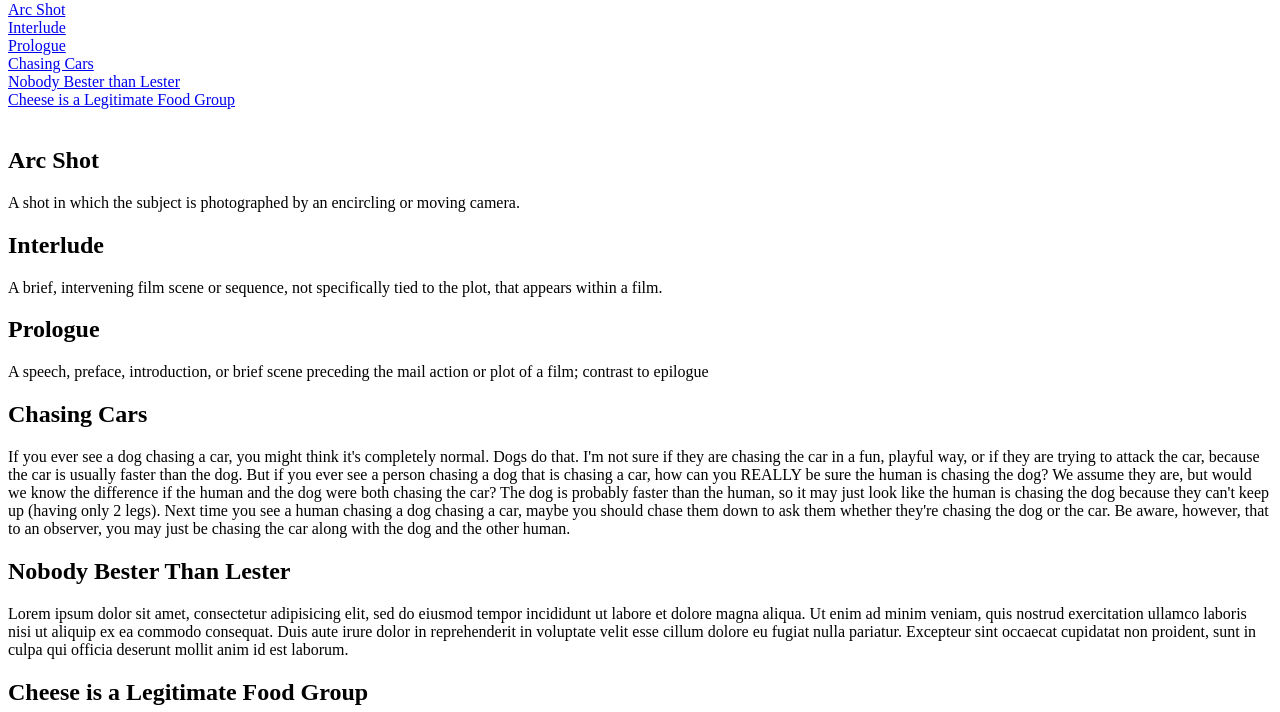
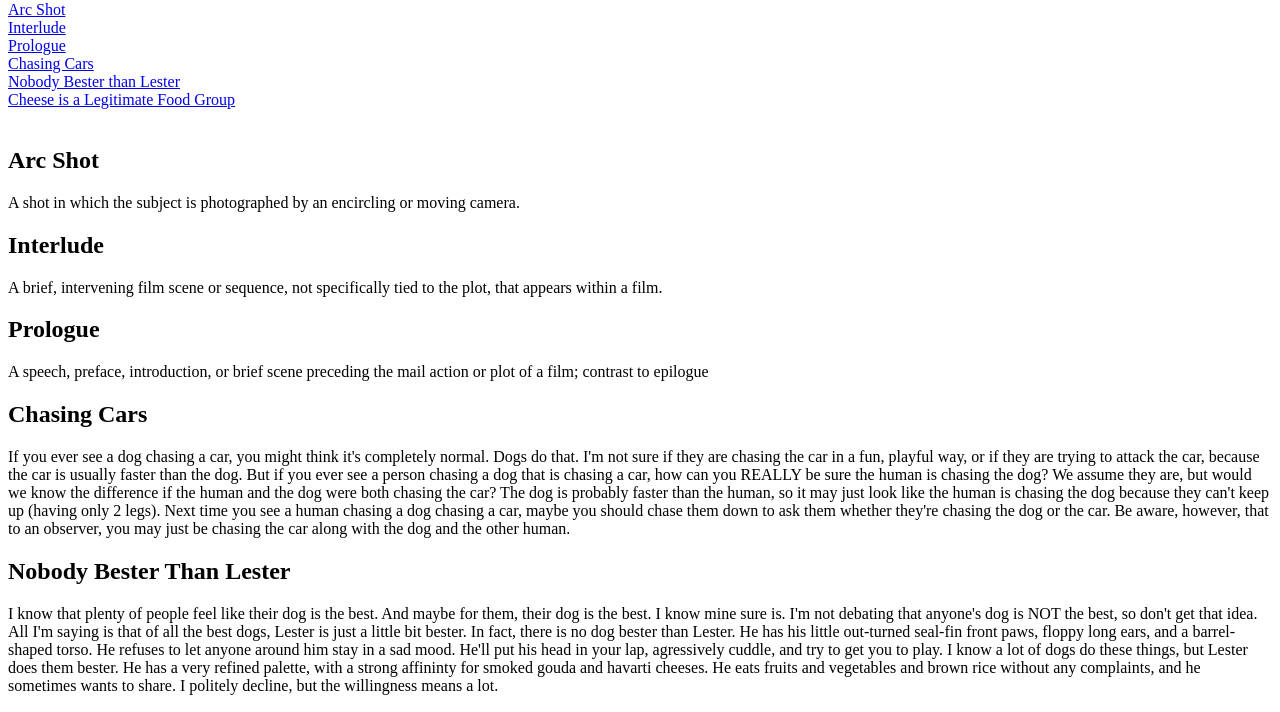
Before and after one commit to Dkeown/Jump-Links, a plain HTML site: page index.html in a window 1280 px wide. Shown: the part 79-791 px from the top of the page. Drawn offline with Linux system fonts and the light colour scheme.

Commit message:
edited for lester

```diff
--- a/index.html
+++ b/index.html
@@ -28,7 +28,7 @@
     <h2 id="chasing_cars">Chasing Cars</h2>
       <p>If you ever see a dog chasing a car, you might think it's completely normal. Dogs do that. I'm not sure if they are chasing the car in a fun, playful way, or if they are trying to attack the car, because the car is usually faster than the dog. But if you ever see a person chasing a dog that is chasing a car, how can you REALLY be sure the human is chasing the dog? We assume they are, but would we know the difference if the human and the dog were both chasing the car? The dog is probably faster than the human, so it may just look like the human is chasing the dog because they can't keep up (having only 2 legs). Next time you see a human chasing a dog chasing a car, maybe you should chase them down to ask them whether they're chasing the dog or the car. Be aware, however, that to an observer, you may just be chasing the car along with the dog and the other human.</p>
     <h2 id="lester">Nobody Bester Than Lester</h2>
-      <p>Lorem ipsum dolor sit amet, consectetur adipisicing elit, sed do eiusmod tempor incididunt ut labore et dolore magna aliqua. Ut enim ad minim veniam, quis nostrud exercitation ullamco laboris nisi ut aliquip ex ea commodo consequat. Duis aute irure dolor in reprehenderit in voluptate velit esse cillum dolore eu fugiat nulla pariatur. Excepteur sint occaecat cupidatat non proident, sunt in culpa qui officia deserunt mollit anim id est laborum.</p>
+      <p>I know that plenty of people feel like their dog is the best. And maybe for them, their dog is the best. I know mine sure is. I'm not debating that anyone's dog is NOT the best, so don't get that idea. All I'm saying is that of all the best dogs, Lester is just a little bit bester. In fact, there is no dog bester than Lester. He has his little out-turned seal-fin front paws, floppy long ears, and a barrel-shaped torso. He refuses to let anyone around him stay in a sad mood. He'll put his head in your lap, agressively cuddle, and try to get you to play. I know a lot of dogs do these things, but Lester does them bester. He has a very refined palette, with a strong affininty for smoked gouda and havarti cheeses. He eats fruits and vegetables and brown rice without any complaints, and he sometimes wants to share. I politely decline, but the willingness means a lot.  </p>
     <h2 id="cheese">Cheese is a Legitimate Food Group</h2>
       <p>When I was a child, we were taught basic nutrition. I don't remember everything we were taught, but the one thing that stands out to me is that cheese is a good source of protein and calcium. I took that to heart. In my 37 years of life, I have never had a broken bone. I attribute that to the fact that I eat cheese daily and also don't play sports at all. But mostly, it's the cheese. I feel like I could probably be a vegan if it weren't for cheese. If I ever have a farm, I think I'll keep a few happy cows and goats and learn to make my own cheese. If I can't be vegan, I can at least make sure my cheese comes from happy holsteins.</p>
     <p><a href="#top">Top</a></p>
```
